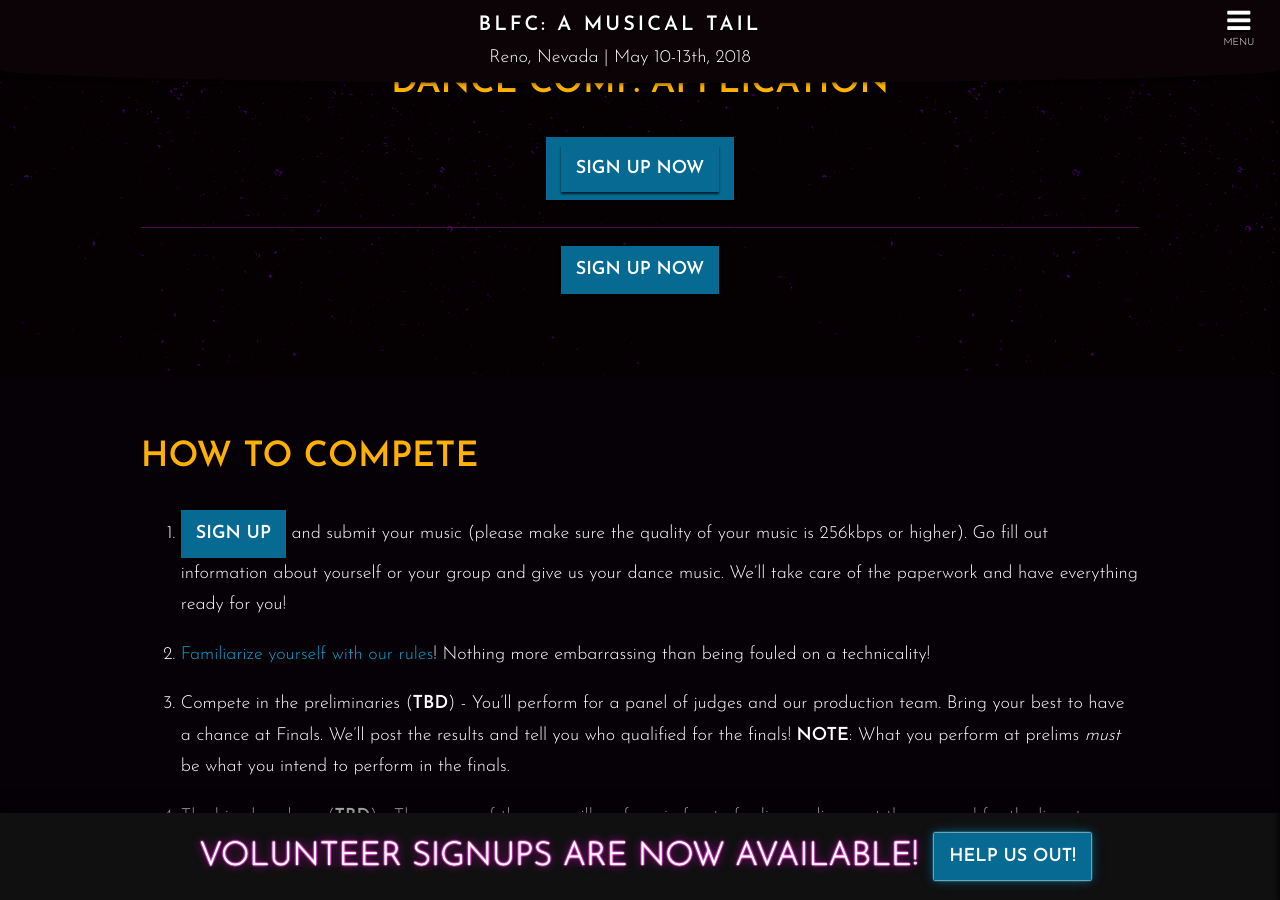
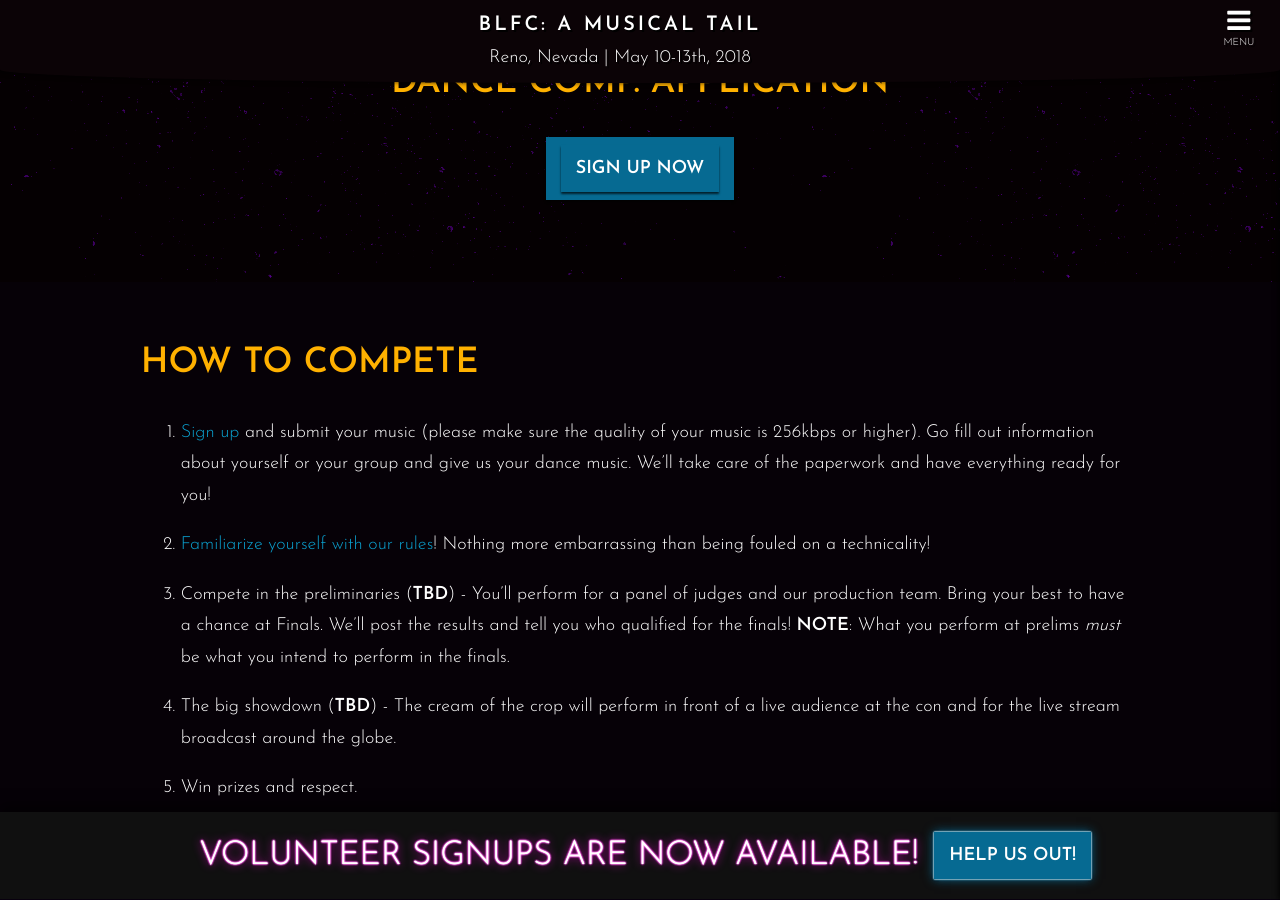
Before and after one commit to blfcweb/biggestlittlefc.github.io, a Jekyll site: the page built from events/dance-comp.md, in a window 1280 px wide and 900 px high, scrolled down 440 px. Built offline with Jekyll 4.4.1, drawn with Linux system fonts in a browser that asks for light colours.

Commit message:
remove button test

```diff
--- a/events/dance-comp.md
+++ b/events/dance-comp.md
@@ -15,10 +15,6 @@
 
 [Sign up now][reglink]
 {: class="button"}
-
-----
-
-[Sign up now][reglink]{: .button}
 
 </div>
 </div>
```
